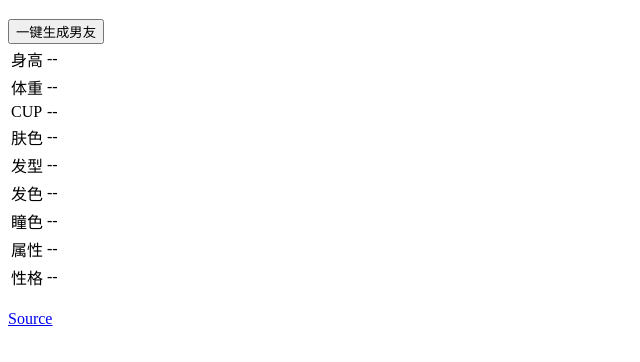
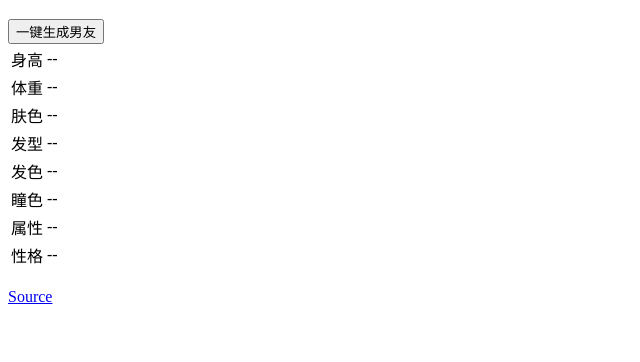
Before and after one commit to feywick/Random-Boyfriend-Generator, a plain HTML site: page index.html in a window 1280 px wide. Shown: the part 70-432 px from the top of the page, without its empty margins (0-640 px from the left). Drawn offline with Linux system fonts and the light colour scheme.

Commit message:
Update index.html

```diff
--- a/index.html
+++ b/index.html
@@ -18,7 +18,7 @@
 			<td id="weightText">体重</td>
 			<td id="weight">--</td>
 		</tr>
-		<tr>
+		<tr hidden>
 			<td id="cupsizeText">CUP</td>
 			<td id="cupsize">--</td>
 		</tr>
```
